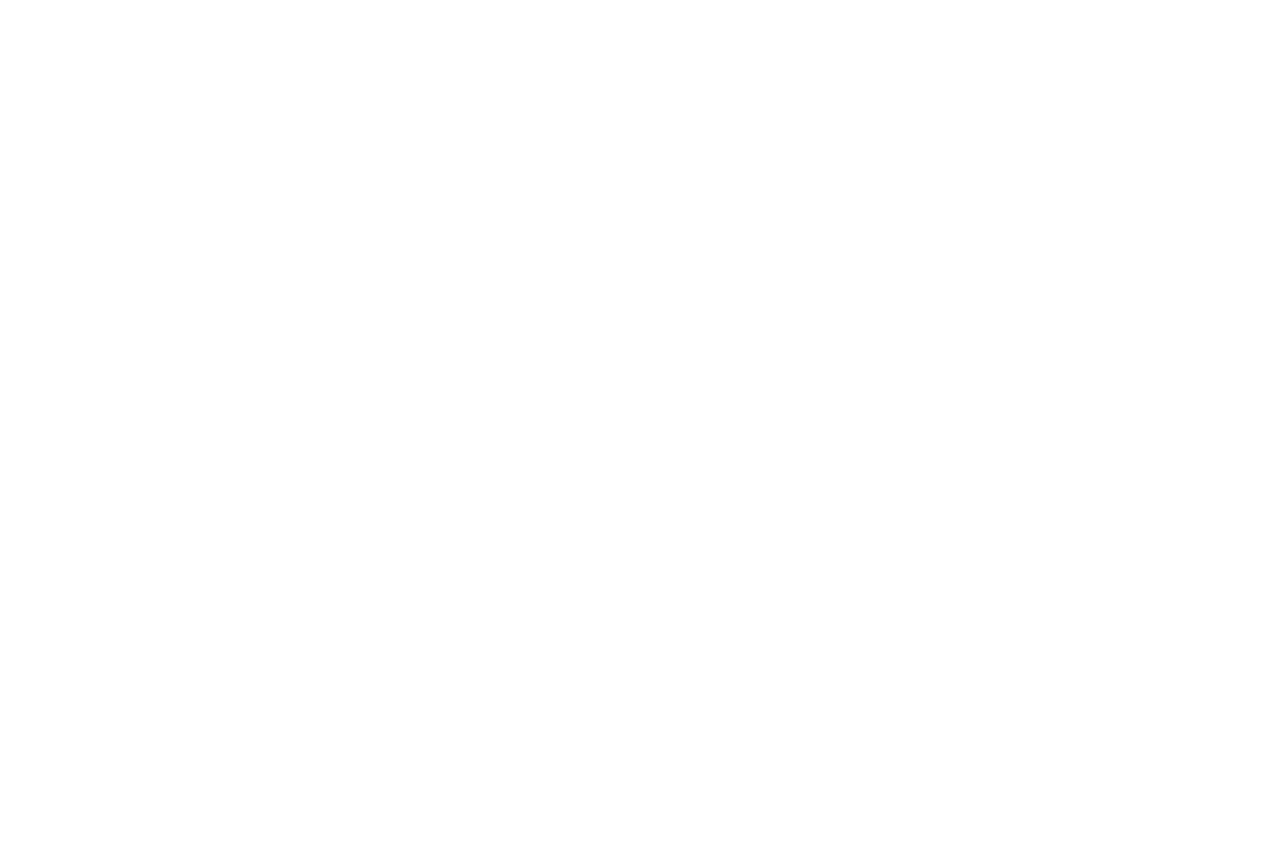
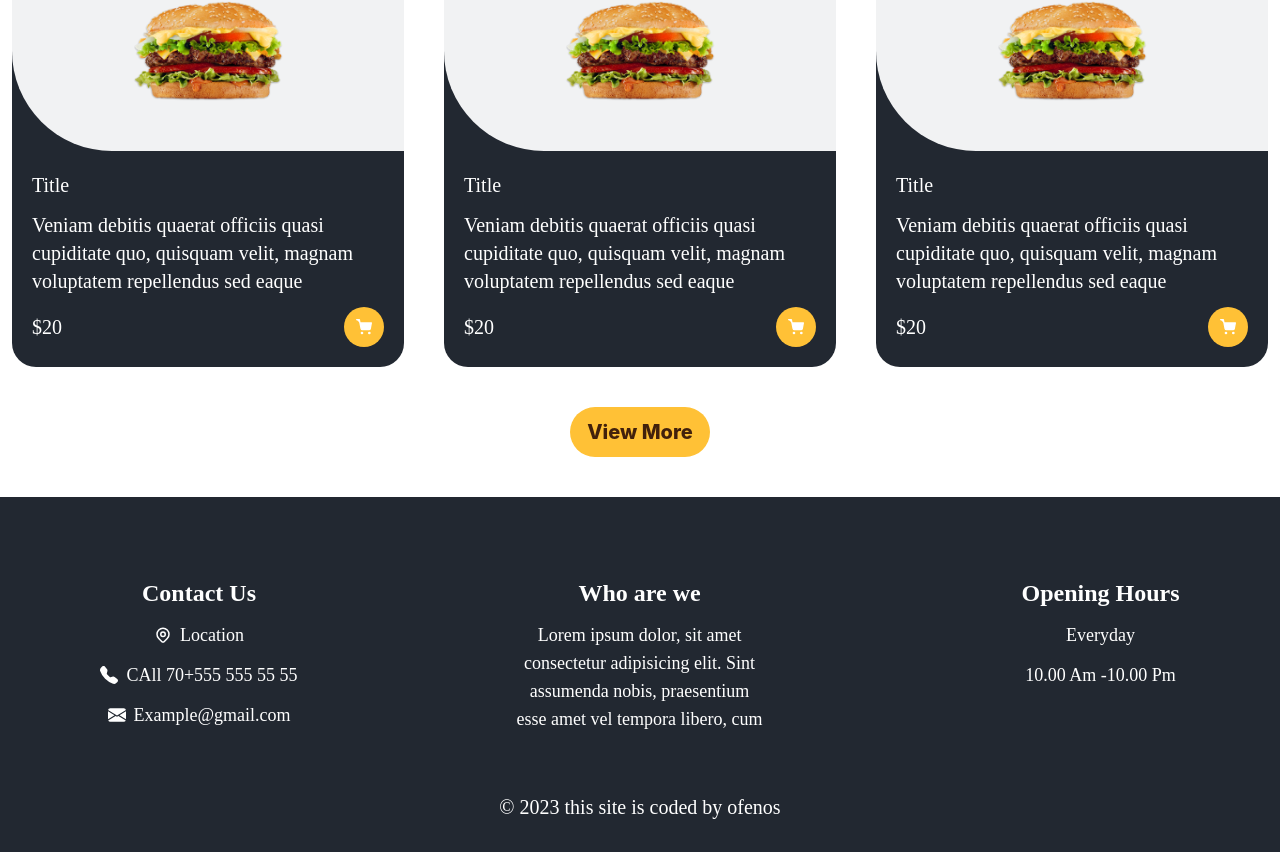
Before and after one commit to FurkannnAtes/Full-stack-food-ordering, a Next.js app: page / in a window 1280 px wide. Shown: the part 1945-2797 px from the top of the page. Before the commit the page ends 1398 px from the top, so only its background shows below. Built offline with nearby package versions, Linux system fonts and the light colour scheme; a web font is replaced by a local one.

Commit message:
home page

```diff
--- a/src/components/Card/FoodCard.jsx
+++ b/src/components/Card/FoodCard.jsx
@@ -1,7 +1,34 @@
-import React from "react";
+import { Button } from "antd";
+import Image from "next/image";
+import { FiShoppingCart } from "react-icons/fi";
 
 const FoodCard = () => {
-  return <div></div>;
+  return (
+    <div className="w-full flex flex-col rounded-3xl   bg-black2 group max-w-[400px] mx-auto">
+      <div className="bg-grey4 w-full h-[200px] flex items-center justify-center rounded-t-2xl rounded-bl-[100px] ">
+        <div className="w-[150px] aspect-[3/2] relative group-hover:scale-125 duration-300">
+          <Image fill src="/assets/hamburger.png" alt="" />
+        </div>
+      </div>
+      <div className="flex flex-col gap-3 p-5 text-white text-xl">
+        <div>Title</div>
+        <div>
+          Veniam debitis quaerat officiis quasi cupiditate quo, quisquam velit,
+          magnam voluptatem repellendus sed eaque
+        </div>
+        <div className="flex items-center justify-between">
+          <div>$20</div>
+          <Button
+            shape="circle"
+            className="bg-yellow text-white   items-center justify-center flex"
+            type="button"
+            size="large"
+            icon={<FiShoppingCart className="fill-white" />}
+          />
+        </div>
+      </div>
+    </div>
+  );
 };
 
 export default FoodCard;
--- a/src/components/Home/Ad.jsx
+++ b/src/components/Home/Ad.jsx
@@ -66,7 +66,7 @@ const Ad = () => {
         </div>
       </div>
       <Button
-        className="text-brown bg-yellow font-extrabold text-xl rounded-none py-6  px-4 items-center justify-center flex"
+        className="text-brown bg-yellow font-extrabold text-xl hover:bg-brown hover:text-yellow duration-300 rounded-none py-6  px-4 items-center justify-center flex"
         type="button"
       >
         ALWAYS TASTY BURGER
--- a/src/components/Home/Menu.jsx
+++ b/src/components/Home/Menu.jsx
@@ -1,10 +1,29 @@
 import React from "react";
 import FoodCard from "../Card/FoodCard";
+import { Button } from "antd";
 
 const Menu = () => {
   return (
-    <div className="container px-3 py-10">
-      <FoodCard />
+    <div className="container px-3 py-10 flex flex-col items-center gap-10">
+      <div className="text-black2 text-4xl md:text-6xl font-semibold">
+        Our most sold foods
+      </div>
+      <div className=" grid grid-cols-1 md:grid-cols-2 lg:grid-cols-3 gap-10">
+        <FoodCard />
+        <FoodCard />
+        <FoodCard />
+        <FoodCard />
+        <FoodCard />
+        <FoodCard />
+      </div>
+
+      <Button
+        shape="round"
+        className="text-brown bg-yellow font-extrabold text-xl hover:bg-brown hover:text-yellow duration-300 py-6  px-4 items-center justify-center flex"
+        type="button"
+      >
+        View More
+      </Button>
     </div>
   );
 };
--- a/src/components/Layout/Footer.jsx
+++ b/src/components/Layout/Footer.jsx
@@ -1,7 +1,47 @@
 import React from "react";
 
+import { HiOutlineLocationMarker } from "react-icons/hi";
+import { BsFillEnvelopeFill, BsFillTelephoneFill } from "react-icons/bs";
+
 const Footer = () => {
-  return <div>Footer</div>;
+  return (
+    <div className="bg-black2 w-full py-20  text-white">
+      <div className="container px-3 flex flex-col gap-5 ">
+        <div className="flex flex-col lg:flex-row  items-center lg:items-start justify-center lg:justify-around gap-10">
+          <div className="flex flex-col items-center gap-3 text-lg">
+            <div className="text-2xl font-semibold">Contact Us</div>
+            <div className="flex items-center gap-2 hover:text-yellow duration-300 cursor-pointer">
+              <HiOutlineLocationMarker />
+              <span>Location</span>
+            </div>
+            <div className="flex items-center gap-2 hover:text-yellow duration-300 cursor-pointer">
+              <BsFillTelephoneFill />
+              <span>CAll 70+555 555 55 55</span>
+            </div>
+            <div className="flex items-center gap-2 hover:text-yellow duration-300 cursor-pointer">
+              <BsFillEnvelopeFill />
+              <span>Example@gmail.com</span>
+            </div>
+          </div>
+          <div className="flex flex-col items-center gap-3 text-lg lg:mr-10 ">
+            <div className="text-2xl font-semibold">Who are we</div>
+            <div className="max-w-[250px] text-center">
+              Lorem ipsum dolor, sit amet consectetur adipisicing elit. Sint
+              assumenda nobis, praesentium esse amet vel tempora libero, cum
+            </div>
+          </div>
+          <div className="flex flex-col items-center gap-3 text-lg">
+            <div className="text-2xl font-semibold">Opening Hours</div>
+            <div className="flex items-center gap-2 ">Everyday</div>
+            <div className="flex items-center gap-2 ">10.00 Am -10.00 Pm</div>
+          </div>
+        </div>
+        <div className="flex  items-center justify-center text-xl mt-10 text-center">
+          © 2023 this site is coded by ofenos
+        </div>
+      </div>
+    </div>
+  );
 };
 
 export default Footer;
--- a/tailwind.config.js
+++ b/tailwind.config.js
@@ -27,9 +27,11 @@ module.exports = {
         dark: "#2E3A44",
         info: "#1CA7EC",
         black: "#2E3A44",
+        black2: "#222831",
         grey1: "#A0AABF",
         grey2: "#C0C6D4",
         grey3: "#E3E8F1",
+        grey4: "#f1f2f3",
         light: "#F9FBFC",
         white: "#FFF",
         red: "#e01c1d",
```
